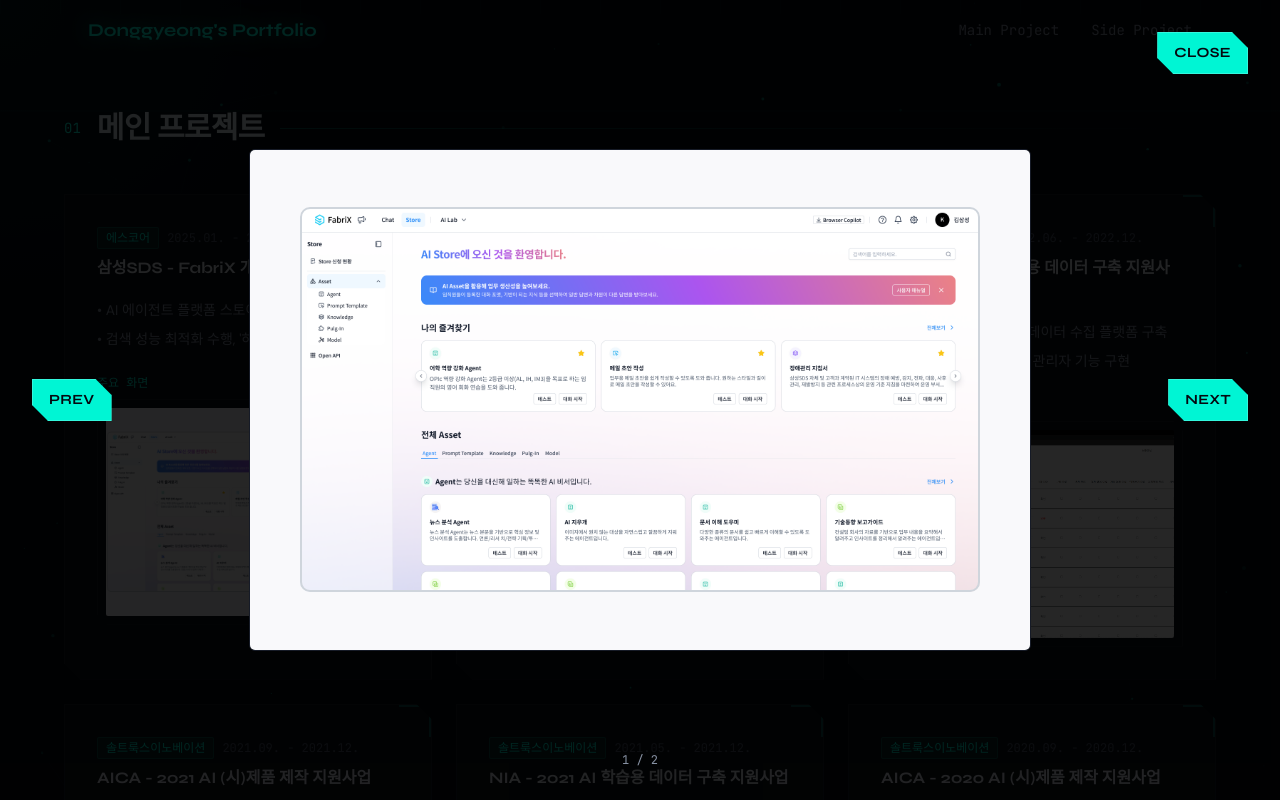
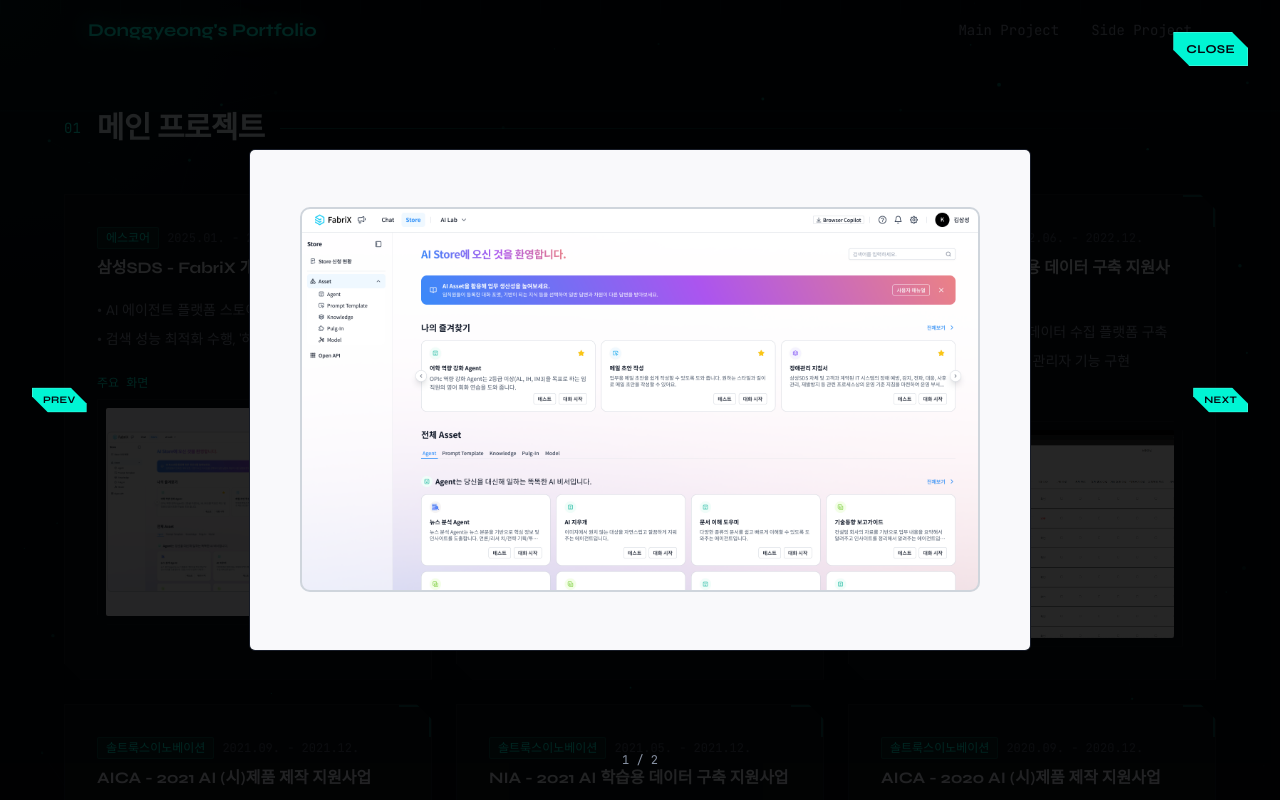
Before and after one commit to nohdonggyeong/nohdonggyeong.github.io, a React (Vite) app: page / in a window 1280 px wide. Both pictures are taken after a click on the element 248 px from the left and 1222 px from the top of the page. Shown: the part 786-1586 px from the top of the page. Built offline with nearby package versions, Linux system fonts and the light colour scheme.

Commit message:
Modify button size
Signed-off-by: nohdonggyeong <ehdrud1129@icloud.com>

```diff
--- a/src/App.tsx
+++ b/src/App.tsx
@@ -236,7 +236,8 @@
   const allProjects = [...mainProjects, ...sideProjects]
   const [openedProjectId, setOpenedProjectId] = useState<string | null>(null)
   const [openedGallery, setOpenedGallery] = useState<{ images: string[]; index: number; title: string } | null>(null)
-  const actionButtonClass = 'clip-corner bg-accent text-bg font-display font-bold px-4 py-2.5 text-xs md:text-sm tracking-wide border border-white/20 shadow-[0_0_20px_rgba(0,245,212,0.45)] hover:brightness-110 transition-all duration-200'
+  const closeButtonClass = 'inline-flex items-center justify-center clip-corner bg-accent text-bg font-display font-bold px-3 py-2 text-[11px] md:text-xs tracking-wide leading-none border border-white/20 shadow-[0_0_16px_rgba(0,245,212,0.38)] hover:brightness-110 transition-all duration-200'
+  const galleryNavButtonClass = 'clip-corner bg-accent text-bg font-display font-bold px-2.5 py-1 text-[9px] md:text-[10px] tracking-wide border border-white/20 shadow-[0_0_10px_rgba(0,245,212,0.3)] hover:brightness-110 transition-all duration-200'
   const toList = (value: string | string[]) => (Array.isArray(value) ? value : [value])
   const renderTextWithLinks = (text: string) => {
     const nodes: React.ReactNode[] = []
@@ -439,7 +440,7 @@
                       <h4 className="font-display font-bold text-xl text-text-primary mb-1">{openedProject.name}</h4>
                       <p className="font-mono text-xs text-text-secondary">{openedProject.period}</p>
                     </div>
-                    <button type="button" onClick={closeModal} className={actionButtonClass}>
+                    <button type="button" onClick={closeModal} className={closeButtonClass}>
                       CLOSE
                     </button>
                   </div>
@@ -540,7 +541,7 @@
               <button
                 type="button"
                 onClick={() => setOpenedGallery(null)}
-                className={`absolute top-4 right-4 md:top-8 md:right-8 z-20 ${actionButtonClass}`}
+                className={`absolute top-4 right-4 md:top-8 md:right-8 z-20 ${closeButtonClass}`}
               >
                 CLOSE
               </button>
@@ -554,7 +555,7 @@
                         index: (openedGallery.index - 1 + openedGallery.images.length) % openedGallery.images.length,
                       })
                     }
-                    className={`absolute left-4 md:left-8 top-1/2 -translate-y-1/2 z-20 ${actionButtonClass}`}
+                    className={`absolute left-4 md:left-8 top-1/2 -translate-y-1/2 z-20 ${galleryNavButtonClass}`}
                   >
                     PREV
                   </button>
@@ -566,7 +567,7 @@
                         index: (openedGallery.index + 1) % openedGallery.images.length,
                       })
                     }
-                    className={`absolute right-4 md:right-8 top-1/2 -translate-y-1/2 z-20 ${actionButtonClass}`}
+                    className={`absolute right-4 md:right-8 top-1/2 -translate-y-1/2 z-20 ${galleryNavButtonClass}`}
                   >
                     NEXT
                   </button>
--- a/src/data.ts
+++ b/src/data.ts
@@ -48,7 +48,7 @@
     org: "에스코어",
     period: "2023.04. - 2024.12.",
     summary: ["멀티 테넌트 카탈로그 서비스 백엔드 설계·구현", "코드 품질 개선 및 보안 취약점 대응 체계 운영"],
-    detail: ["기업 내 데이터·소프트웨어·애플리케이션 자산의 통합 관리와 탐색 효율 개선을 목표로 한 카탈로그 플랫폼 개발 과제"],
+    detail: ["기업 내 데이터·소프트웨어·애플리케이션 자산의 통합 관리와 탐색 효율 개선을 목표로 한 카탈로그 플랫폼(현, FabriX) 개발 과제"],
     contributions: ["MSA 기반 백엔드 기능 개발, 검색 엔진 운영, 정적 분석 기반 품질 개선, 보안 점검 대응, 성능 모니터링 및 배포 운영 수행"],
     tags: ["Java", "Spring Boot", "JPA", "QueryDSL", "PostgreSQL", "Elasticsearch", "Kubernetes", "Jenkins", "Helm", "Maven", "Flyway", "Pinpoint", "SonarQube", "BurpSuite", "Python"],
     color: "accent",
```
